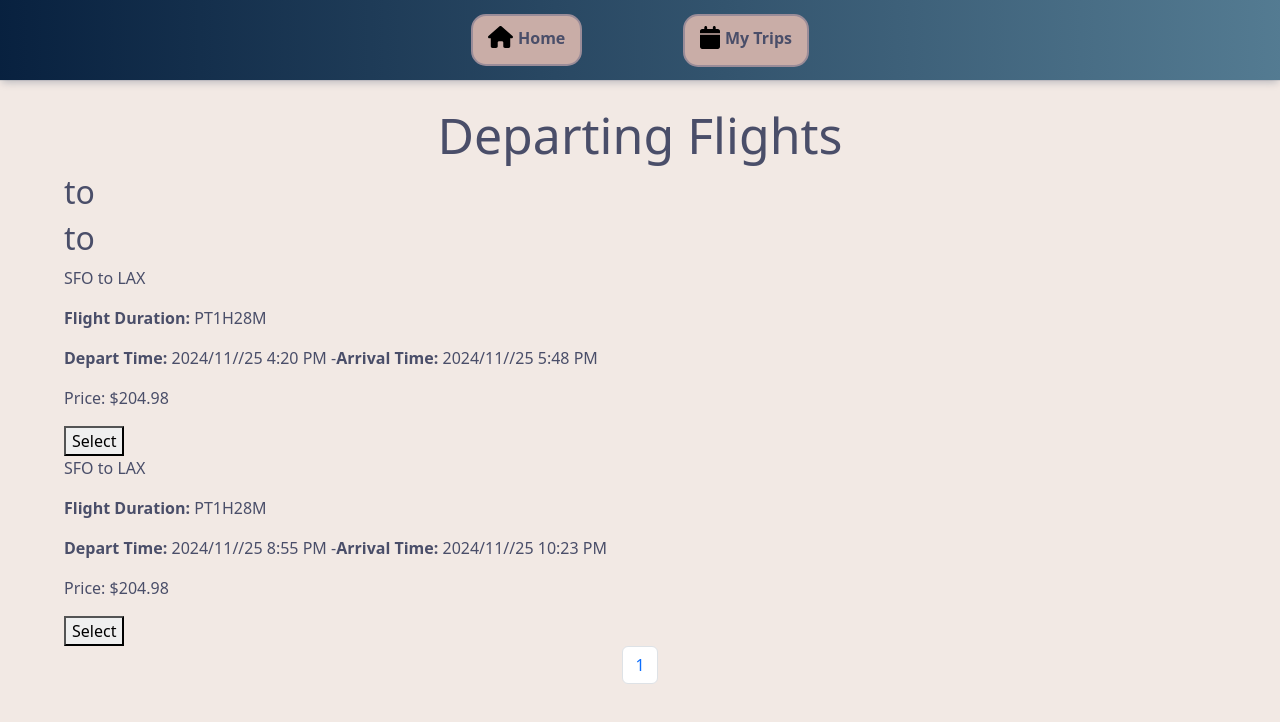
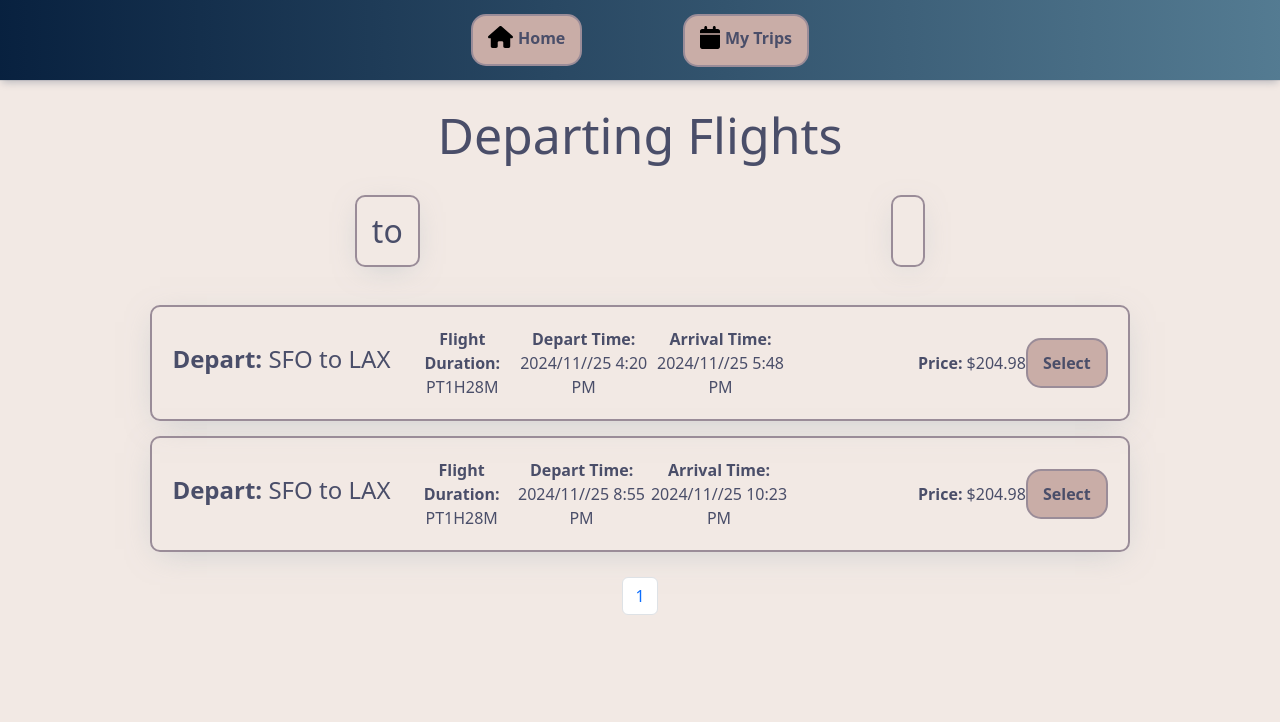
Before and after one commit to hoken92/React_Trip_Planner_frontend, a React (Vite) app: page /departingflights in a window 1280 px wide. Shown: the top 722 px of the page. Built offline with nearby package versions, Linux system fonts and the light colour scheme.

Commit message:
added styling for flights pages

```diff
--- a/src/App.css
+++ b/src/App.css
@@ -1,6 +1,17 @@
+*,
+::after,
+::before {
+  margin: 0;
+  padding: 0;
+}
+
 body {
   background-color: #f2e9e4;
   color: #4a4e69;
+}
+
+p {
+  margin: 0;
 }
 
 main {
@@ -147,3 +158,83 @@ main {
 .event_poster img {
   object-fit: contain;
 }
+
+.flight-header {
+  width: 80%;
+  margin: 15px auto 15px auto;
+  display: flex;
+  flex-direction: row;
+  justify-content: space-around;
+  gap: 150px;
+  padding: 15px;
+}
+
+.flight-header h2 {
+  border: 2px solid #9a8c98;
+  padding: 15px;
+  border-radius: 10px;
+  box-shadow: 0 7px 30px -10px rgba(150, 170, 180, 0.5);
+}
+
+.flight-container {
+  margin-bottom: 25px;
+}
+
+.flight-item {
+  border: 2px solid #9a8c98;
+  width: 85%;
+  padding: 20px;
+  border-radius: 10px;
+  box-shadow: 0 7px 30px -10px rgba(150, 170, 180, 0.5);
+  margin: 0 auto 15px auto;
+  display: flex;
+  flex-direction: row;
+  justify-content: space-evenly;
+  align-items: center;
+}
+
+.item-airports {
+  width: 250px;
+}
+
+.item-dates {
+  width: 400px;
+  text-align: center;
+  display: flex;
+  flex-direction: row;
+  align-items: center;
+}
+
+.item-prices {
+  width: 250px;
+  text-align: right;
+}
+
+.item-btn {
+  height: 50px;
+  background-color: #c9ada7;
+  border: 2px solid #9a8c98;
+  border-radius: 15px;
+  box-sizing: border-box;
+  color: #4a4e69;
+  display: inline-block;
+  font-size: 16px;
+  font-weight: 600;
+  padding: 10px 15px;
+  text-align: center;
+  transition: all 300ms cubic-bezier(0.23, 1, 0.32, 1);
+  touch-action: manipulation;
+  will-change: transform;
+}
+
+.item-btn:hover {
+  box-shadow: rgba(0, 0, 0, 0.25) 0 8px 15px;
+  transform: translateY(-2px);
+  color: #c9ada7;
+  background-color: #4a4e69;
+}
+
+.item-btn:active {
+  box-shadow: none;
+  transform: translateY(0);
+}
--- a/src/components/DepartingFlightItem.jsx
+++ b/src/components/DepartingFlightItem.jsx
@@ -10,17 +10,18 @@ export default function DepartingFlightItem({
   }
 
   return (
-    <div className="flight-item">
+    <div className="flight-container">
       {flights.map((flight) => {
         return (
-          <div key={flight.id}>
-            <div>
-              <p>
+          <div key={flight.id} className="flight-item">
+            <div className="item-airports">
+              <h4>
+                <b>Depart: </b>
                 {flight.itineraries[0].segments[0].departure.iataCode} to{" "}
                 {flight.itineraries[0].segments[0].arrival.iataCode}
-              </p>
+              </h4>
             </div>
-            <div>
+            <div className="item-dates">
               <p>
                 <b>Flight Duration: </b>
                 {flight.itineraries[0].duration}
@@ -30,18 +31,24 @@ export default function DepartingFlightItem({
                 {format(
                   flight.itineraries[0].segments[0].departure.at,
                   "yyyy/MM//dd p"
-                )}{" "}
-                -<b>Arrival Time:</b>{" "}
+                )}
+              </p>
+              <p>
+                <b>Arrival Time:</b>{" "}
                 {format(
                   flight.itineraries[0].segments[0].arrival.at,
                   "yyyy/MM//dd p"
                 )}
               </p>
             </div>
-            <div>
-              <p>Price: ${flight.price.total}</p>
+            <div className="item-prices">
+              <p>
+                <b>Price: </b> ${flight.price.total}
+              </p>
             </div>
-            <button onClick={() => selectFlight(flight)}>Select</button>
+            <button className="item-btn" onClick={() => selectFlight(flight)}>
+              Select
+            </button>
           </div>
         );
       })}
--- a/src/components/Flightheader.jsx
+++ b/src/components/Flightheader.jsx
@@ -5,9 +5,7 @@ export default function Flightheader({ flightRequestData }) {
         {flightRequestData.originLocationCode} to{" "}
         {flightRequestData.destinationLocationCode}
       </h2>
-      <h2>
-        {flightRequestData.departureDate} to {flightRequestData.returnDate}
-      </h2>
+      <h2>{flightRequestData.departureDate}</h2>
     </div>
   );
 }
--- /dev/null
+++ b/src/components/ReturningFlightHeader.jsx
@@ -0,0 +1,11 @@
+export default function ReturningFlightHeader({ flightRequestData }) {
+  return (
+    <div className="flight-header">
+      <h2>
+        {flightRequestData.destinationLocationCode} to{" "}
+        {flightRequestData.originLocationCode}
+      </h2>
+      <h2>{flightRequestData.departureDate}</h2>
+    </div>
+  );
+}
--- a/src/components/ReturningFlightItem.jsx
+++ b/src/components/ReturningFlightItem.jsx
@@ -5,14 +5,15 @@ export default function ReturningFlightitem({ flights, submitFlight }) {
     <div>
       {flights.map((flight) => {
         return (
-          <div key={flight.id}>
+          <div key={flight.id} className="flight-item">
             <div>
-              <p>
+              <h4>
+                <b>Returning: </b>
                 {flight.itineraries[1].segments[0].departure.iataCode} to{" "}
                 {flight.itineraries[1].segments[0].arrival.iataCode}
-              </p>
+              </h4>
             </div>
-            <div>
+            <div className="item-dates">
               <p>
                 <b>Flight Duration: </b>
                 {flight.itineraries[1].duration}
@@ -30,10 +31,12 @@ export default function ReturningFlightitem({ flights, submitFlight }) {
                 )}
               </p>
             </div>
-            <div>
+            <div className="item-prices">
               <p>Price: ${flight.price.total}</p>
             </div>
-            <button onClick={() => submitFlight(flight)}>Select</button>
+            <button className="item-btn" onClick={() => submitFlight(flight)}>
+              Select
+            </button>
           </div>
         );
       })}
--- a/src/pages/ReturnFlightsPage.jsx
+++ b/src/pages/ReturnFlightsPage.jsx
@@ -1,5 +1,5 @@
 import { useState } from "react";
-import Flightheader from "../components/FlightHeader.jsx";
+import ReturningFlightHeader from "../components/ReturningFlightHeader.jsx";
 import ReturningFlightitem from "../components/ReturningFlightItem.jsx";
 import Pagination from "../components/Pagination.jsx";
 import { useNavigate } from "react-router-dom";
@@ -30,7 +30,7 @@ export default function ReturnFlightsPage({
   return (
     <main>
       <h1 id="title">Returning Flights</h1>
-      <Flightheader flightRequestData={flightRequestData} />
+      <ReturningFlightHeader flightRequestData={flightRequestData} />
       <ReturningFlightitem
         flights={currentFlights}
         submitFlight={submitFlight}
```
